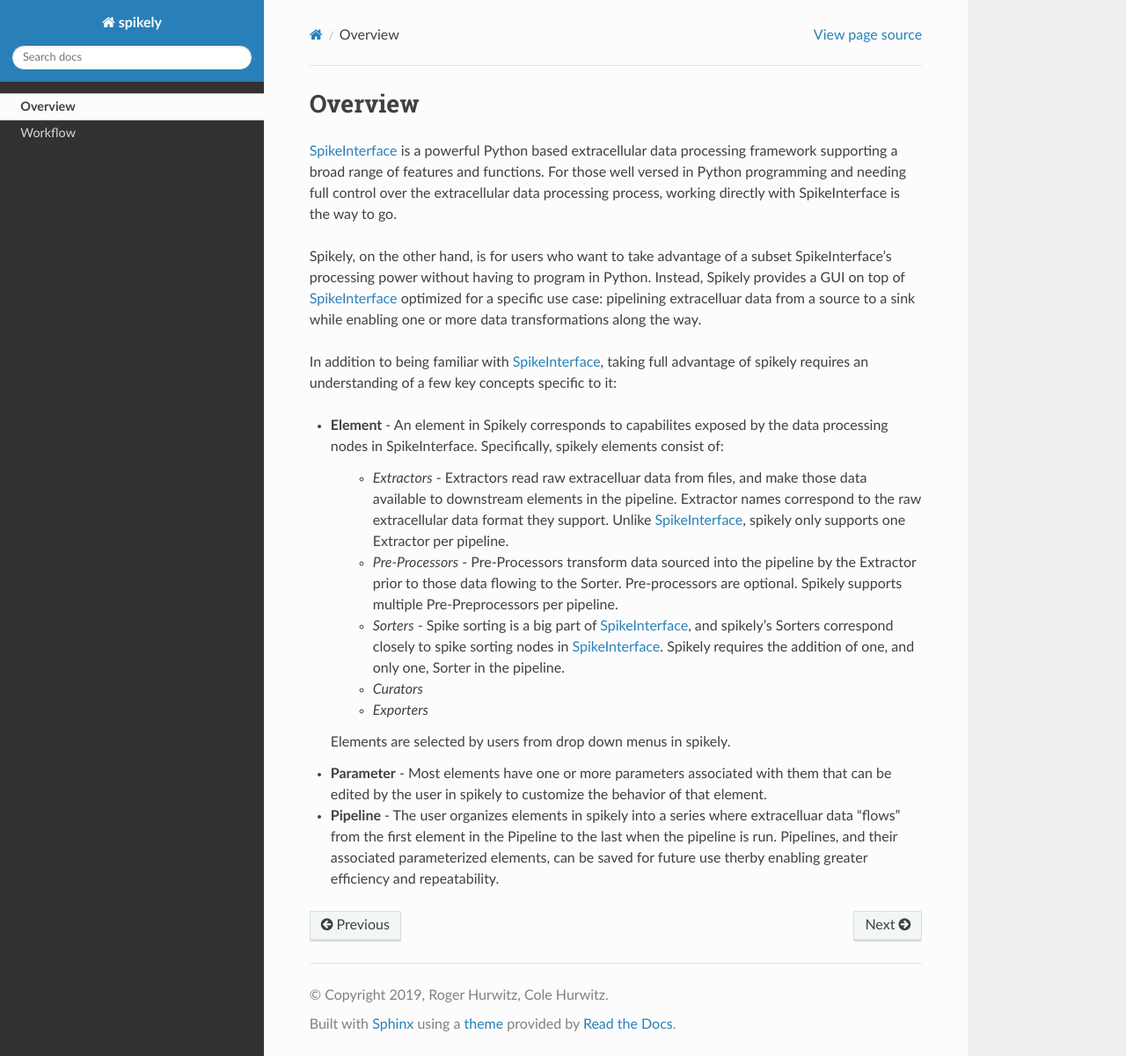
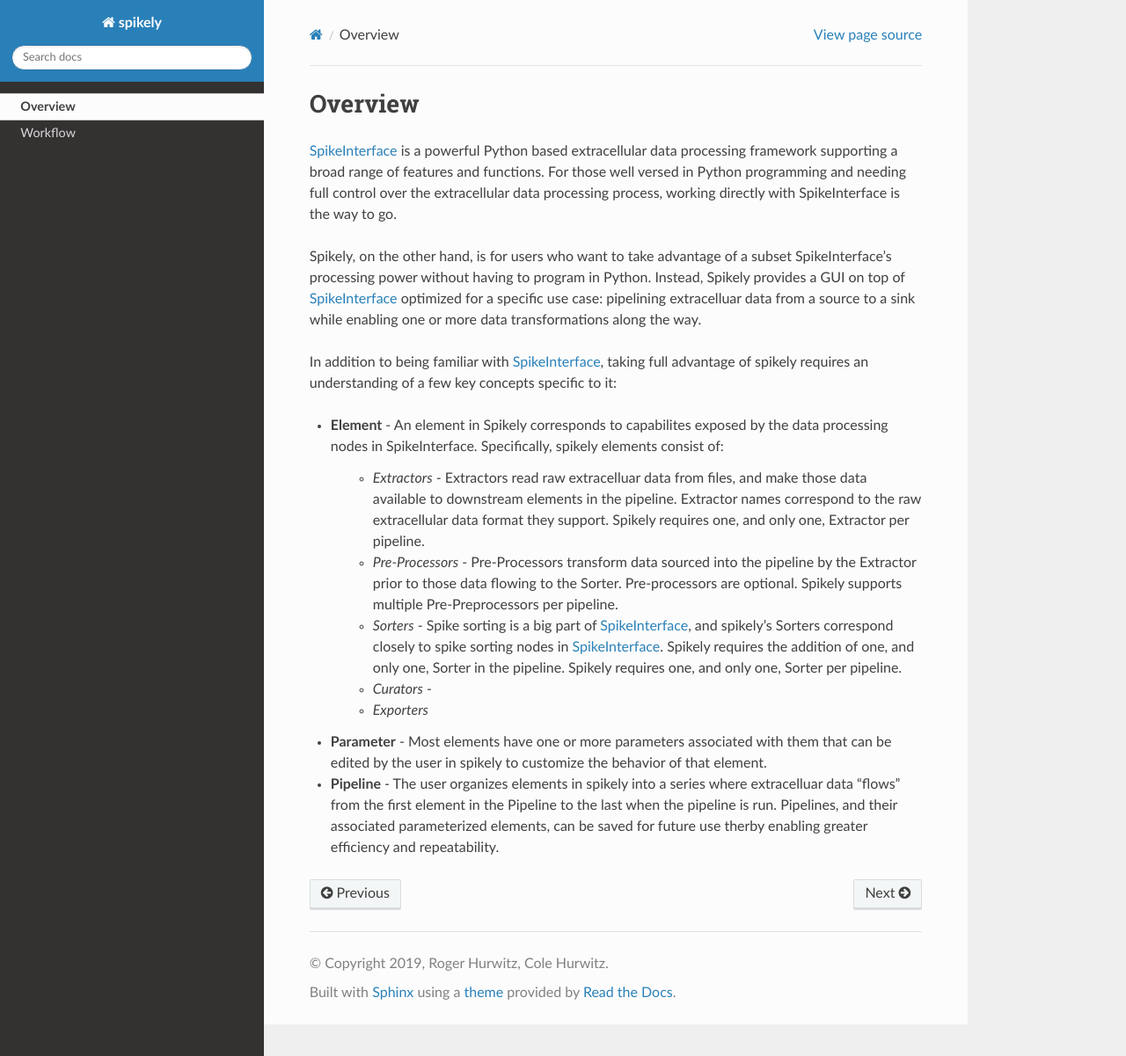
Before and after one commit to SpikeInterface/spikely, a Sphinx documentation site: the page built from docs/source/overview.rst, in a window 1280 px wide and 1201 px high. Shown: the whole window at 88% size. Built offline with Sphinx 7.4.7 and the Read the Docs theme 2.0.0, drawn with Linux system fonts in a browser that asks for light colours.

Commit message:
Documentation updates

```diff
--- a/docs/source/overview.rst
+++ b/docs/source/overview.rst
@@ -25,7 +25,7 @@
     * *Extractors* - Extractors read raw extracelluar data from files, and make
       those data available to downstream elements in the pipeline. Extractor
       names correspond to the raw extracellular data format they support.
-      Unlike SpikeInterface_, spikely only supports one Extractor per pipeline.
+      Spikely requires one, and only one, Extractor per pipeline.
 
     * *Pre-Processors* - Pre-Processors transform data sourced into the
       pipeline by the Extractor prior to those data flowing to the Sorter.
@@ -35,13 +35,11 @@
     * *Sorters* - Spike sorting is a big part of SpikeInterface_, and spikely's
       Sorters correspond closely to spike sorting nodes in SpikeInterface_.
       Spikely requires the addition of one, and only one, Sorter in the
-      pipeline.
+      pipeline.  Spikely requires one, and only one, Sorter per pipeline.
 
-    * *Curators*
+    * *Curators* -
 
     * *Exporters*
-
-  Elements are selected by users from drop down menus in spikely.
 
 * **Parameter** - Most elements have one or more parameters associated with
   them that can be edited by the user in spikely to customize the behavior of
```
